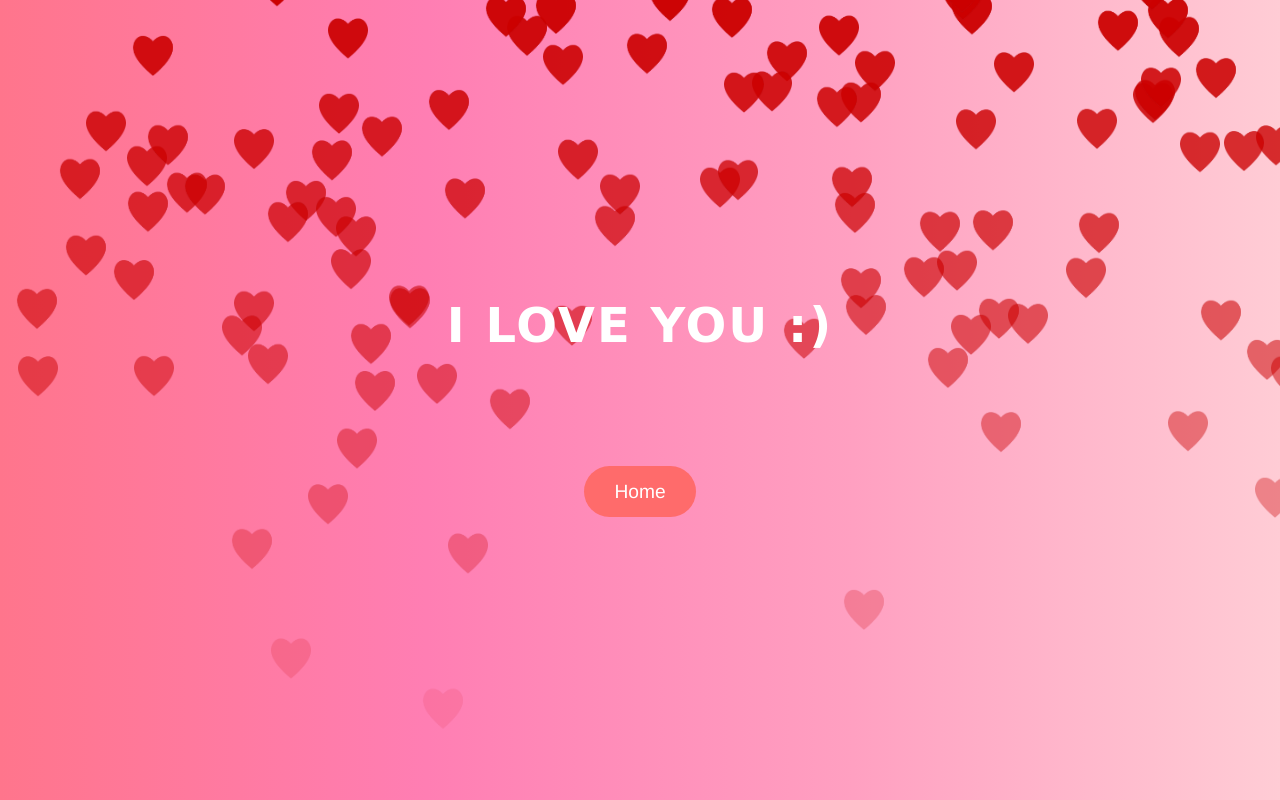
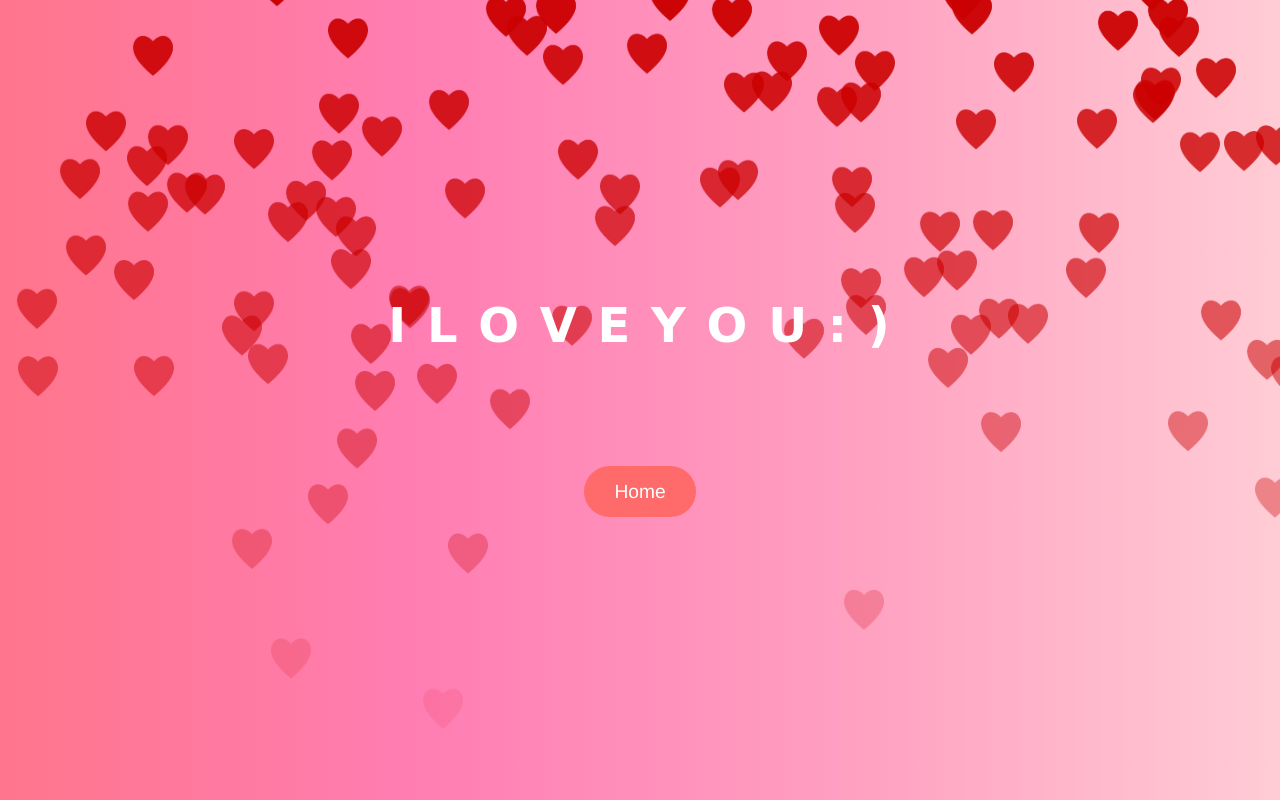
Before and after one commit to maneetbachu/birthday, a plain HTML site: page last.html in a window 1280 px wide. Drawn offline with Linux system fonts and the light colour scheme.

Commit message:
Update last.html

```diff
--- a/last.html
+++ b/last.html
@@ -10,7 +10,18 @@
 <body>
 
     <div class="container">
-	<h1>I LOVE YOU :)</h1>
+	<h1>
+            <span>I</span>
+            <span>L</span>
+            <span>O</span>
+            <span>V</span>
+            <span>E</span>
+            <span>Y</span>
+            <span>O</span>
+            <span>U</span>
+            <span>:</span>
+            <span>)</span>
+        </h1>
 <br><br><br><br><br><br>
         <div class="button">
             <a href="index.html">Home</a>
```
